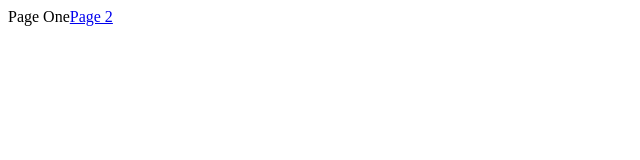
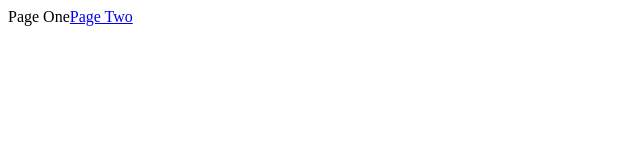
Before and after one commit to laslomcd/streams, a React (Create React App) app: page / in a window 1280 px wide. Shown: the top 160 px of the page, without its empty margins (0-640 px from the left). Built offline with nearby package versions, Linux system fonts and the light colour scheme.

Commit message:
changed a tag to Link

```diff
--- a/src/components/App.js
+++ b/src/components/App.js
@@ -1,11 +1,11 @@
 import React from "react";
-import { Route, BrowserRouter } from "react-router-dom";
+import { Route, BrowserRouter, Link } from "react-router-dom";
 
 const PageOne = () => {
 	return (
 		<div>
 			Page One
-			<a href="/pagetwo">Page 2</a>
+			<Link to="/pagetwo">Page Two</Link>
 		</div>
 	);
 };
@@ -14,7 +14,7 @@ const PageTwo = () => {
 	return (
 		<div>
 			Page Two
-			<button>Click Me</button>
+			<Link to="/">Page One</Link>
 		</div>
 	);
 };
```
